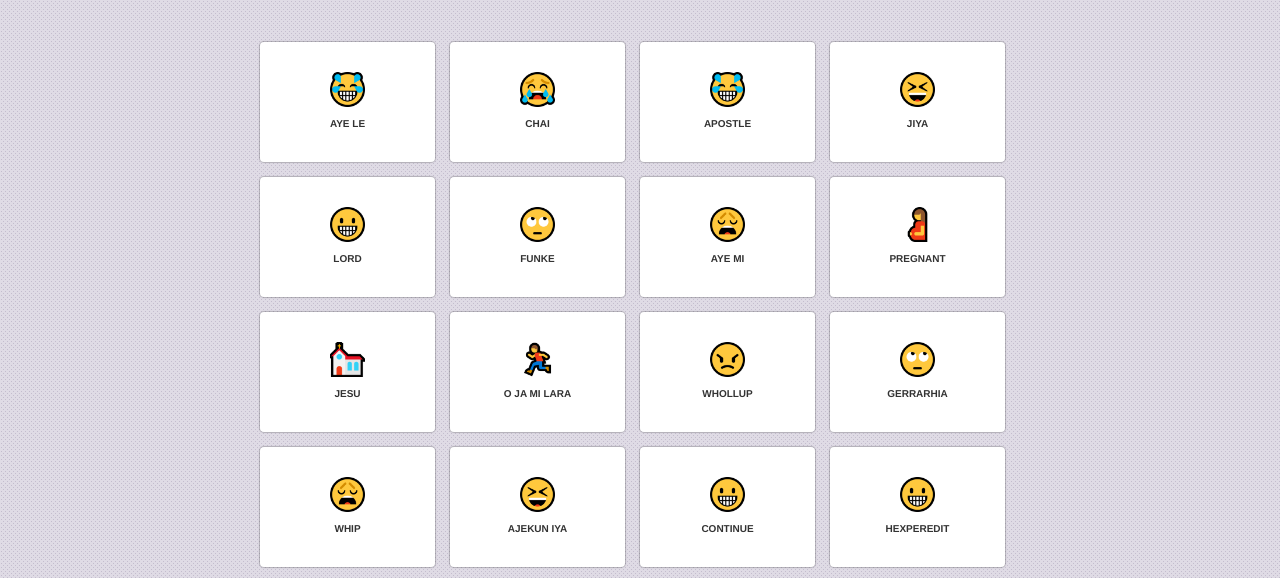
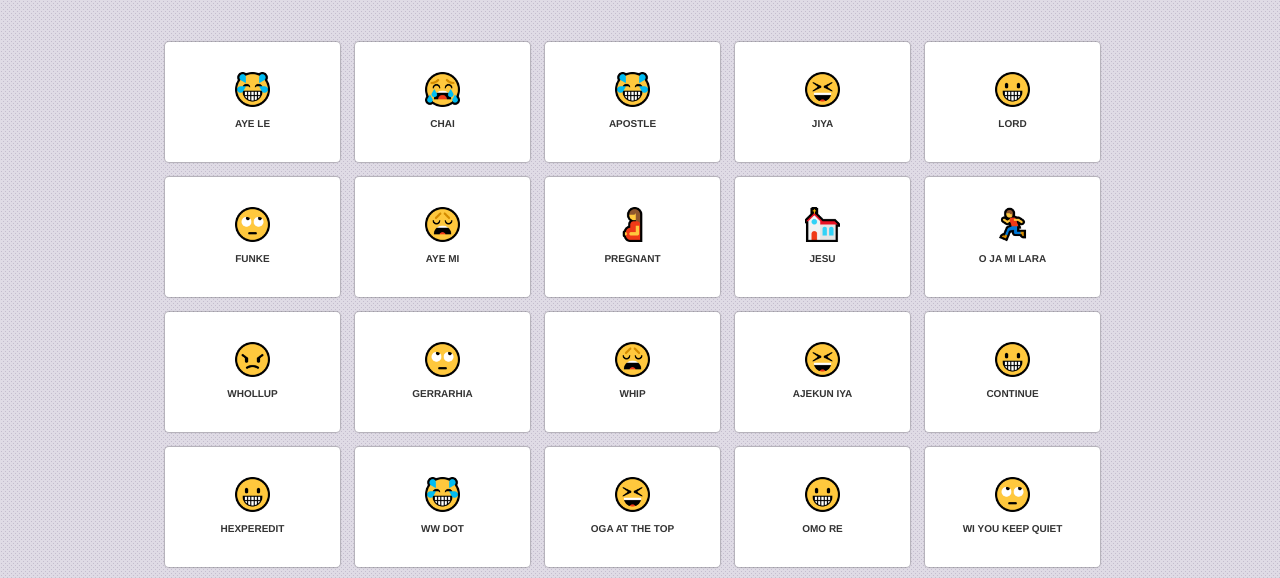
Before and after one commit to seunfapps/ayele, a plain HTML site: page index.html in a window 1280 px wide. Shown: the part 144-722 px from the top of the page. Drawn offline with nearby package versions, Linux system fonts and the light colour scheme.

Commit message:
Updated the grid, content more in view

```diff
--- a/index.html
+++ b/index.html
@@ -28,7 +28,7 @@
 <body>
     <div class="container">
         <div class="row">
-            <div class="col-md-8 col-md-offset-2">
+            <div class="col-md-10 col-md-offset-1">
                 <div class="top-text">
                     <img src="img/logo.png" alt="">
                     <!--Ayele!-->
```
